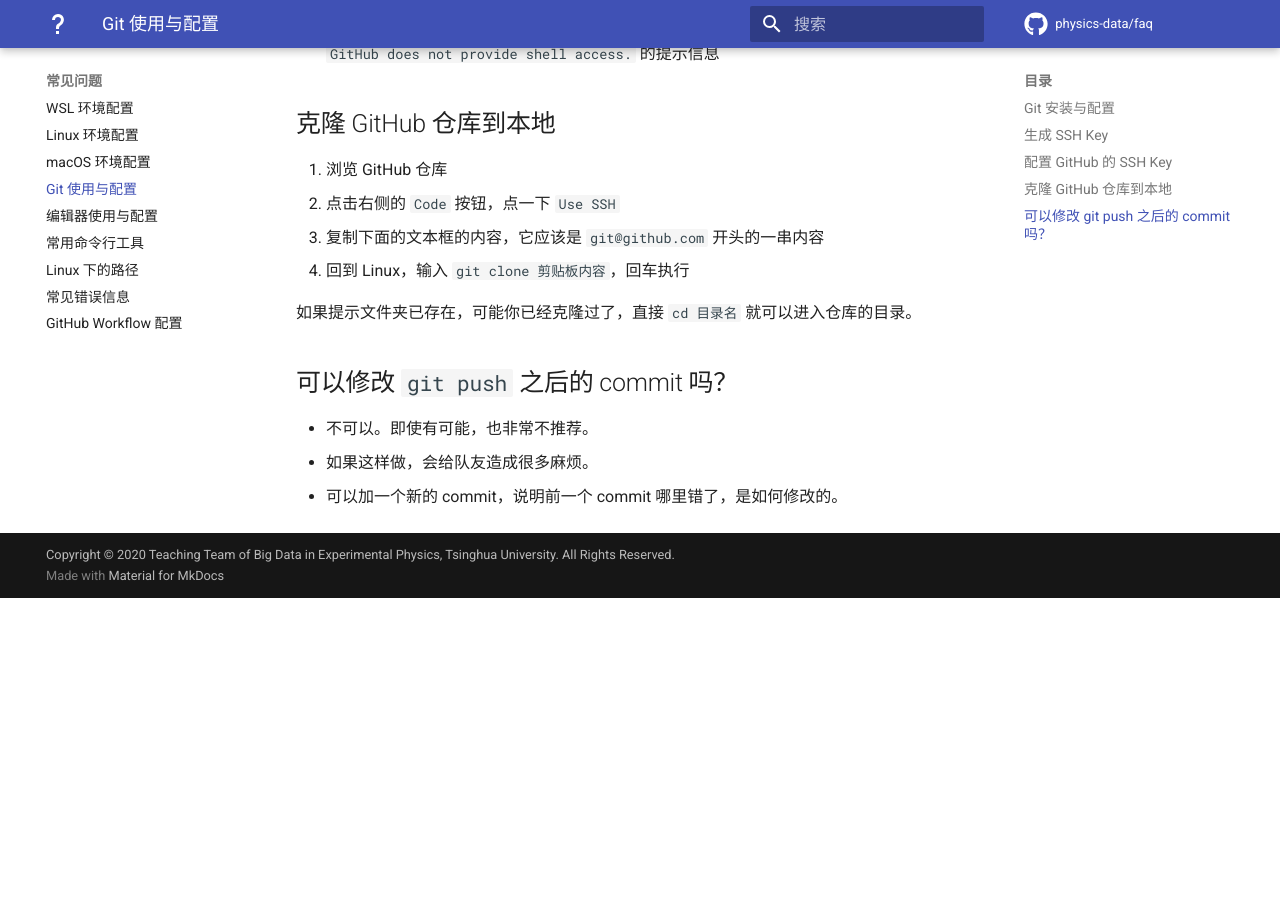
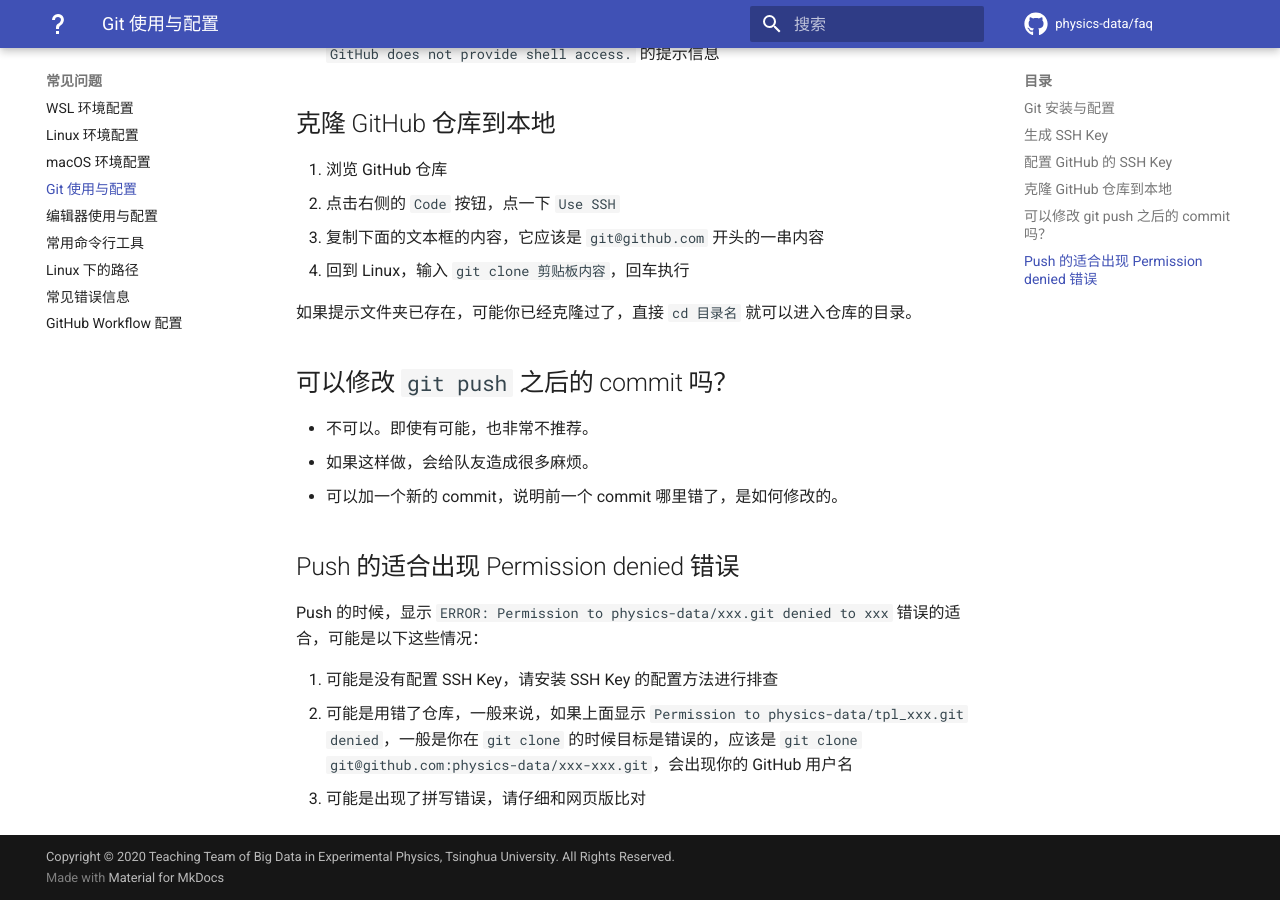
Before and after one commit to physics-data/faq, an MkDocs documentation site: the page built from docs/git.md, in a window 1280 px wide and 900 px high, scrolled down 1205 px. Built offline with MkDocs 1.6.1 and Material for MkDocs 9.7.7, drawn with Linux system fonts in a browser that asks for light colours; comment, search, counter and statistics services are not loaded; before the commit the page ends 1803 px from its top, so only the background shows below that.

Commit message:
Update git.md about permission denied

```diff
--- a/docs/git.md
+++ b/docs/git.md
@@ -56,3 +56,11 @@ git version 2.x.x
 - 不可以。即使有可能，也非常不推荐。
 - 如果这样做，会给队友造成很多麻烦。
 - 可以加一个新的 commit，说明前一个 commit 哪里错了，是如何修改的。
+
+## Push 的适合出现 Permission denied 错误
+
+Push 的时候，显示 `ERROR: Permission to physics-data/xxx.git denied to xxx` 错误的适合，可能是以下这些情况：
+
+1. 可能是没有配置 SSH Key，请安装 SSH Key 的配置方法进行排查
+2. 可能是用错了仓库，一般来说，如果上面显示 `Permission to physics-data/tpl_xxx.git denied`，一般是你在 `git clone` 的时候目标是错误的，应该是 `git clone git@github.com:physics-data/xxx-xxx.git`，会出现你的 GitHub 用户名
+3. 可能是出现了拼写错误，请仔细和网页版比对
```
